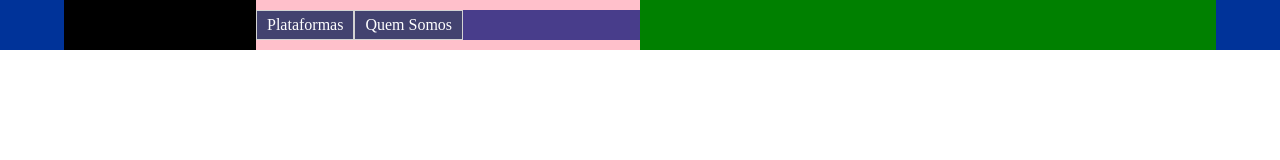
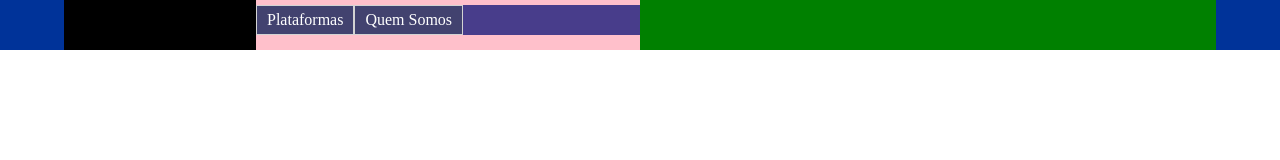
Before and after one commit to adascruz/ProjetoWeb, a website: page HTML5Application/public_html/index.html in a window 1280 px wide. Drawn offline with Linux system fonts and the light colour scheme.

Commit message:
Inicio pt5

```diff
--- a/HTML5Application/public_html/CSS/header.css
+++ b/HTML5Application/public_html/CSS/header.css
@@ -23,23 +23,23 @@ header > div:nth-child(1){
     width: 15%;
 }
 
+/* Navigator */
 header > div:nth-child(2) {
     background-color: pink;
+    text-align: center;
     width: 30%;
 }
 
 /* Busca, login e carrinho */
 header > div:nth-child(3) {
-    margin-right: 5%;
     background-color: green;
     width: 45%;
 }
 
 header > div > nav {
-    width: 100%;
-    height: 100%;
-    padding: 0px auto;
-    margin: 10px auto;
+    padding: 5px 0px;
+    margin: 0px auto;
+    width: 500px;
     text-align: center;
 }
 
```
